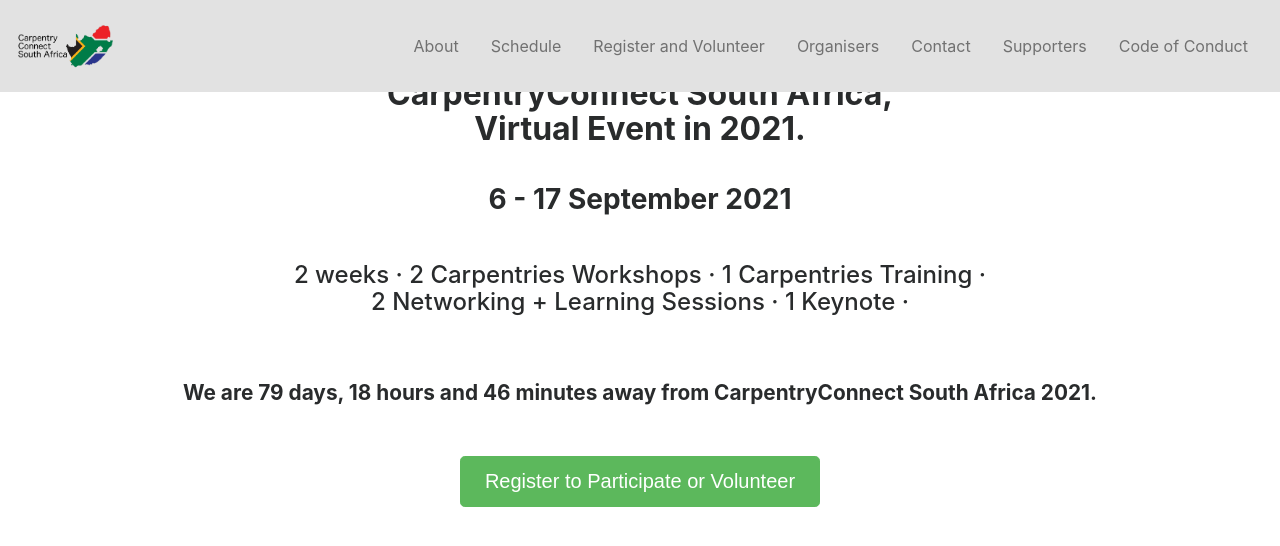
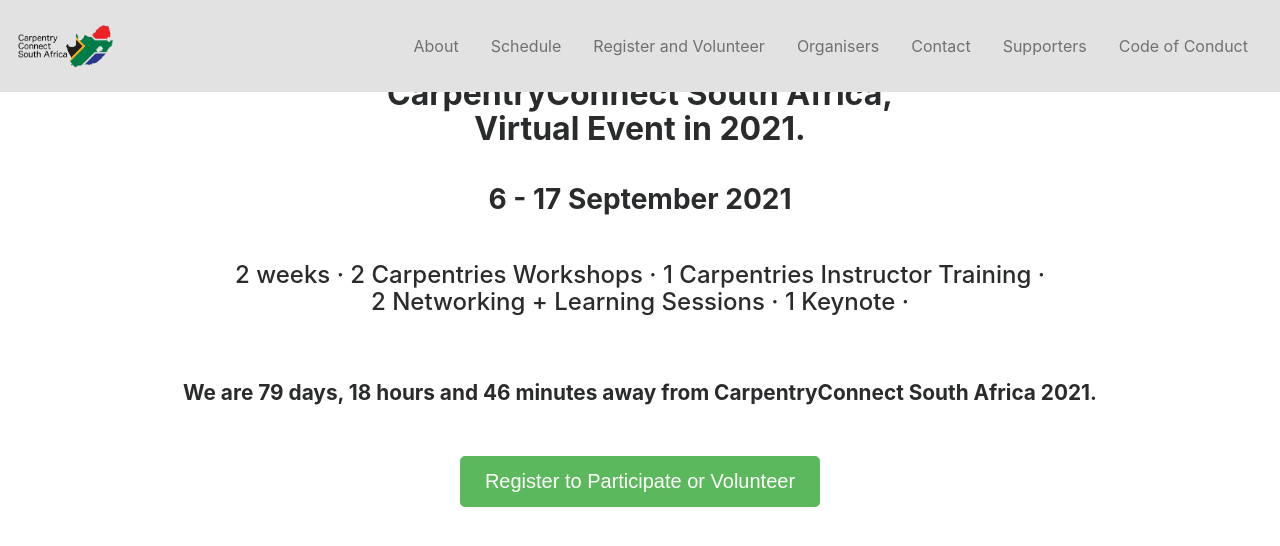
Before and after one commit to CarpentryConnect/za.carpentryconnect.org, a Jekyll site: the page built from index.html, in a window 1280 px wide and 900 px high, scrolled down 368 px, cut to the strip 0-691 px from the top of the window. Shown: the top 546 px of the strip. Built offline with Jekyll 4.4.1, drawn with Linux system fonts in a browser that asks for light colours; nearby versions of some CDN libraries.

Commit message:
Updated training terminology
Updated Training to Instructor Training for clarity

```diff
--- a/index.html
+++ b/index.html
@@ -10,7 +10,7 @@
             <br>
             <h3><strong> 6 - 17 September 2021</strong></h3>
             <br>
-            <h4 style="padding: 10px;"> 2 weeks · 2 Carpentries Workshops · 1 Carpentries Training ·<br> 2 Networking + Learning Sessions · 1 Keynote ·</h4>
+            <h4 style="padding: 10px;"> 2 weeks · 2 Carpentries Workshops · 1 Carpentries Instructor Training ·<br> 2 Networking + Learning Sessions · 1 Keynote ·</h4>
             <br>
 
             <div id="countdown"></div>
```
